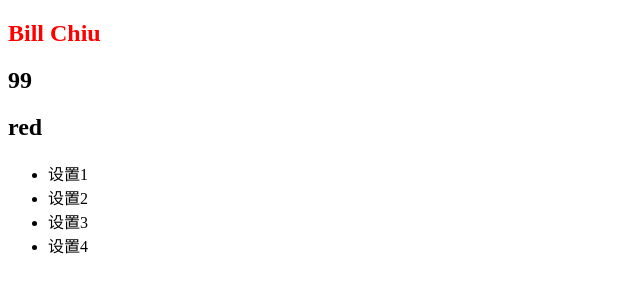
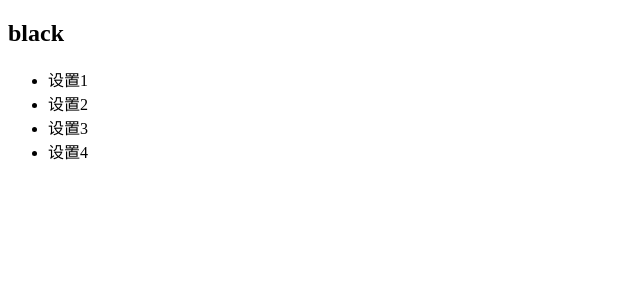
Before and after one commit to zhaoqifan884/learn_react, a React (Create React App) app in the folder 06_learn_components/: page / in a window 1280 px wide. Shown: the top 300 px of the page, without its empty margins (0-640 px from the left). Built offline with nearby package versions, Linux system fonts and the light colour scheme.

Commit message:
跨组件之间的通信--多个context

```diff
--- a/06_learn_components/src/06_跨组件之间的通信/02_跨组件之间的通信_context_类组件.js
+++ b/06_learn_components/src/06_跨组件之间的通信/02_跨组件之间的通信_context_类组件.js
@@ -6,20 +6,26 @@ const UserContext = React.createContext({
   level: -1
 });
 
+const ThemeContext = React.createContext({
+  color:  "black"
+});
+
 //如果想用context，必须要用类组件
 class ProfileHead extends Component{
   render() {
     console.log(this.context);
     return(
       <div>
-        <h2>{this.context.nikeName}</h2>
+        <h2 style={{color: "red"}}>{this.context.nikeName}</h2>
         <h2>{this.context.level}</h2>
+        <h2>{this.context.color}</h2>
       </div>
     )
   }
 }
 
 ProfileHead.contextType = UserContext;
+ProfileHead.contextType = ThemeContext;
 
 function Profile() {
   return(
--- a/06_learn_components/src/index.js
+++ b/06_learn_components/src/index.js
@@ -15,8 +15,8 @@ import ReactDOM from "react-dom"
 // import "./05_react实现slot/style.css"
 
 // import App from "./06_跨组件之间的通信/01_跨组件之间的通信_props"
-// import App from "./06_跨组件之间的通信/02_跨组件之间的通信_context_类组件";
+import App from "./06_跨组件之间的通信/02_跨组件之间的通信_context_类组件";
 // import App from "./06_跨组件之间的通信/03_跨组件之间的通信_context_函数组件";
-import App from "./06_跨组件之间的通信/04_跨组件之间的通信_多个context";
+// import App from "./06_跨组件之间的通信/04_跨组件之间的通信_多个context";
 
 ReactDOM.render(<App/>, document.getElementById("root"));
```
